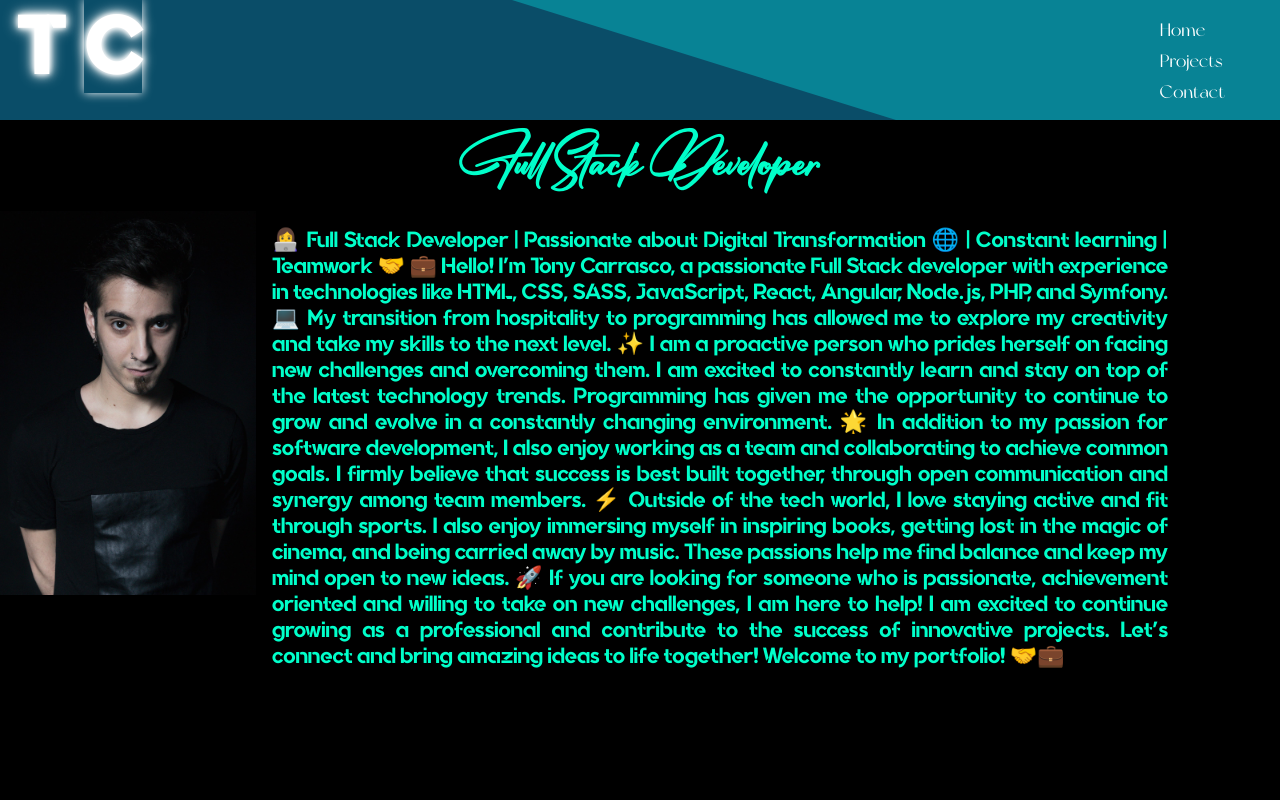
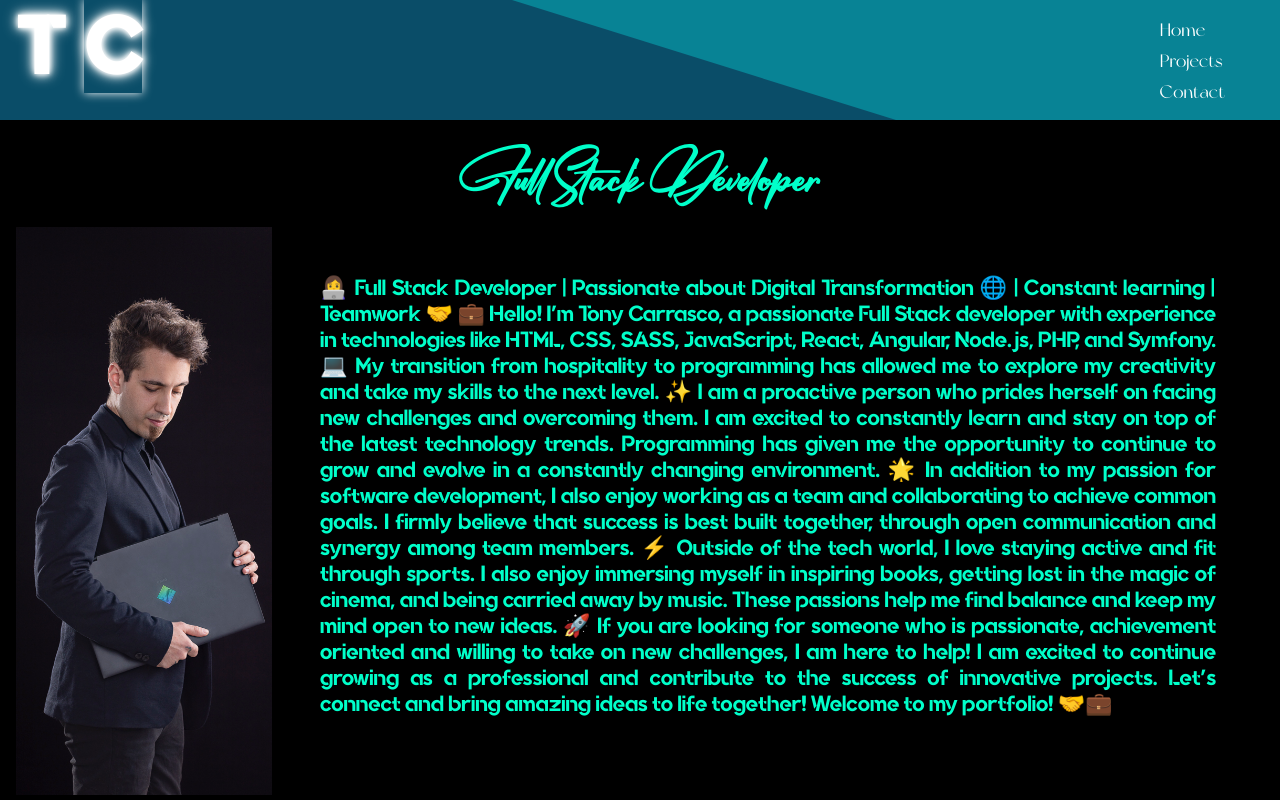
Before and after one commit to TonyDev92/PortFolio, an Angular app: page /about in a window 1280 px wide. Built offline with nearby package versions, Linux system fonts and the light colour scheme.

Commit message:
Portfolio v2

```diff
--- a/src/app/pages/about-page/about-page.component.html
+++ b/src/app/pages/about-page/about-page.component.html
@@ -2,7 +2,7 @@
     <h1 class="about__tle">Full Stack Developer</h1>
     <div class="about__container">
         <div class="about__img">
-            <img class="about__img__cnt" src="./assets/tony.jpg" alt="cv">
+            <img class="about__img__cnt" src="./assets/_Y3A1759.jpg" alt="cv">
         </div>
         <div class="about__txt">
             <p class="about__txt__in">
--- a/src/app/pages/about-page/about-page.component.scss
+++ b/src/app/pages/about-page/about-page.component.scss
@@ -8,11 +8,11 @@
         font-family: 'Madinah';
         color: #00FFCA;
         text-align: center;
+        margin-top: 1rem;
     }
     &__container{
         display: flex;
         flex-direction: row;
-
     }
     &__txt{
         font-family: 'Quantify';
@@ -21,12 +21,22 @@
         text-align: justify;
         font-size: 22px;
         margin: 1rem;
+        &__in{
+            margin: 2rem;
+            width: 100%;
+            display: flex;
+            justify-content: center;
+            align-items: center;
+        }
     }
     &__img{
         width: 20%;
+        height: 71vh;
+        margin-left: 1rem;
         &__cnt{
             width: 100%;
-            object-fit: fill;
+            height: 100%;
+            object-fit: cover;
     }
     }
 }
--- a/src/app/pages/contact-page/contact-page.component.html
+++ b/src/app/pages/contact-page/contact-page.component.html
@@ -1,6 +1,6 @@
 <div class="contact" [@fadeInOut]>
     <div class="contact__im">
-        <img class="contact__img" src="./assets/tony.jpg" alt="tony">
+        <img class="contact__img" src="../../../assets/_Y3A1749.jpg" alt="tony">
     </div>
     <div class="contact__b">
         <p class="contact__b__p" >Thanks for visiting my portfolio! I hope you have enjoyed the user experience and have been captivated by the projects that I have shared here. If you want to contact me, this page is the perfect place to do it. I will be happy to receive your message and answer your questions. Do not doubt to keep in touch with me!</p>
--- a/src/app/pages/contact-page/contact-page.component.scss
+++ b/src/app/pages/contact-page/contact-page.component.scss
@@ -13,8 +13,8 @@
         height: 85vh;
     }
     &__img{
-        width: 70%;
-        height: 80%;
+        width: 90%;
+        height: 90%;
         object-fit: cover;
         margin: 1rem;
         border-radius: 50%;
```
Also changed, not shown: src/assets/_Y3A1749.jpg (added), src/assets/_Y3A1759.jpg (added).
